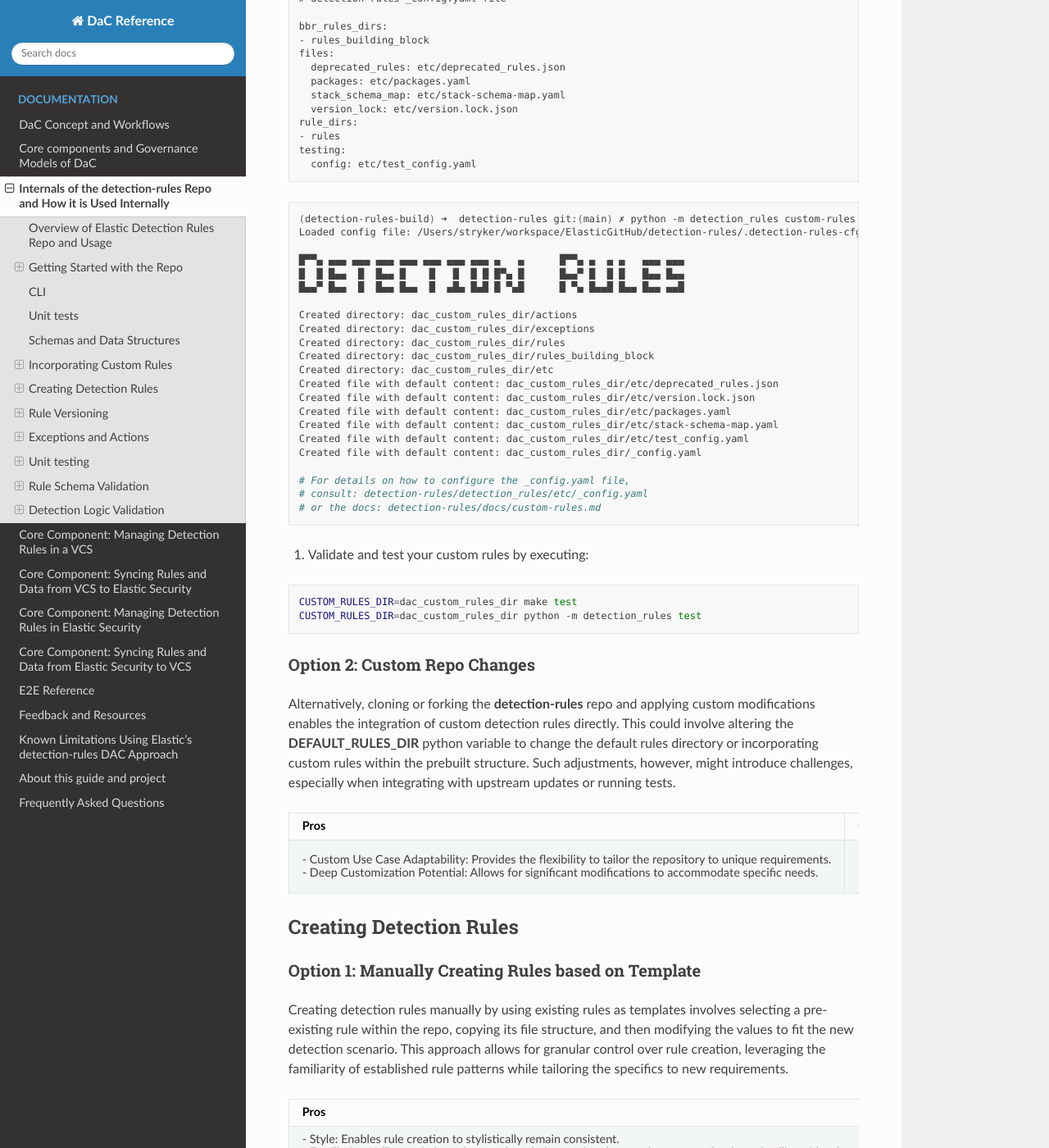
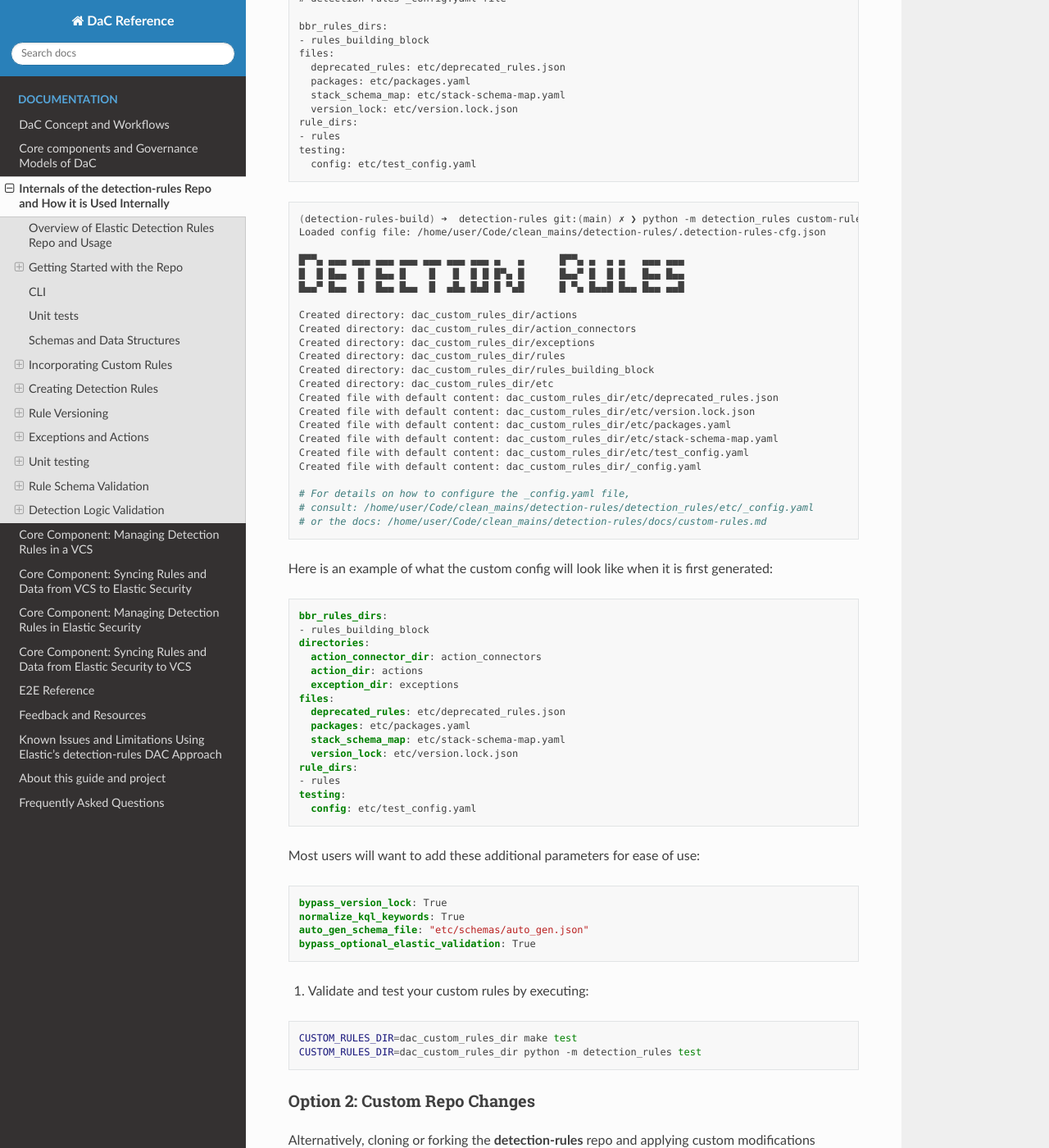
Before and after one commit to elastic/DaC-Reference, a Sphinx documentation site: the page built from docs/internals_of_the_detection_rules_repo.md, in a window 1280 px wide and 1400 px high, scrolled down 8751 px. Shown: the whole window at 82% size. Built offline with Sphinx 7.4.7 and the Read the Docs theme 2.0.0, drawn with Linux system fonts in a browser that asks for light colours.

Commit message:
Update configs

````diff
--- a/docs/internals_of_the_detection_rules_repo.md
+++ b/docs/internals_of_the_detection_rules_repo.md
@@ -292,14 +292,15 @@ testing:
 ```
 
 ```bash
-(detection-rules-build) ➜  detection-rules git:(main) ✗ python -m detection_rules custom-rules setup-config dac_custom_rules_dir
-Loaded config file: /Users/stryker/workspace/ElasticGitHub/detection-rules/.detection-rules-cfg.json
+(detection-rules-build) ➜  detection-rules git:(main) ✗ ❯ python -m detection_rules custom-rules setup-config dac_custom_rules_dir
+Loaded config file: /home/user/Code/clean_mains/detection-rules/.detection-rules-cfg.json
 
 █▀▀▄ ▄▄▄ ▄▄▄ ▄▄▄ ▄▄▄ ▄▄▄ ▄▄▄ ▄▄▄ ▄   ▄      █▀▀▄ ▄  ▄ ▄   ▄▄▄ ▄▄▄
 █  █ █▄▄  █  █▄▄ █    █   █  █ █ █▀▄ █      █▄▄▀ █  █ █   █▄▄ █▄▄
 █▄▄▀ █▄▄  █  █▄▄ █▄▄  █  ▄█▄ █▄█ █ ▀▄█      █ ▀▄ █▄▄█ █▄▄ █▄▄ ▄▄█
 
 Created directory: dac_custom_rules_dir/actions
+Created directory: dac_custom_rules_dir/action_connectors
 Created directory: dac_custom_rules_dir/exceptions
 Created directory: dac_custom_rules_dir/rules
 Created directory: dac_custom_rules_dir/rules_building_block
@@ -312,8 +313,37 @@ Created file with default content: dac_custom_rules_dir/etc/test_config.yaml
 Created file with default content: dac_custom_rules_dir/_config.yaml
 
 # For details on how to configure the _config.yaml file,
-# consult: detection-rules/detection_rules/etc/_config.yaml
-# or the docs: detection-rules/docs/custom-rules.md
+# consult: /home/user/Code/clean_mains/detection-rules/detection_rules/etc/_config.yaml
+# or the docs: /home/user/Code/clean_mains/detection-rules/docs/custom-rules.md
+```
+
+Here is an example of what the custom config will look like when it is first generated:
+
+```yaml
+bbr_rules_dirs:
+- rules_building_block
+directories:
+  action_connector_dir: action_connectors
+  action_dir: actions
+  exception_dir: exceptions
+files:
+  deprecated_rules: etc/deprecated_rules.json
+  packages: etc/packages.yaml
+  stack_schema_map: etc/stack-schema-map.yaml
+  version_lock: etc/version.lock.json
+rule_dirs:
+- rules
+testing:
+  config: etc/test_config.yaml
+```
+
+Most users will want to add these additional parameters for ease of use:
+
+```yaml
+bypass_version_lock: True
+normalize_kql_keywords: True
+auto_gen_schema_file: "etc/schemas/auto_gen.json"
+bypass_optional_elastic_validation: True
 ```
 
 1. Validate and test your custom rules by executing:
````
Also changed, not shown: docs/core_component_syncing_rules_and_data_from_elastic_security_to_vcs.md (+1 -1 lines), docs/core_component_syncing_rules_and_data_from_vcs_to_elastic_security.md (+1 -1 lines), docs/etoe_reference_example.md (+2 -2 lines), docs/faq.md (+7 -7 lines), docs/known_limitations.md (+9 -1 lines).
